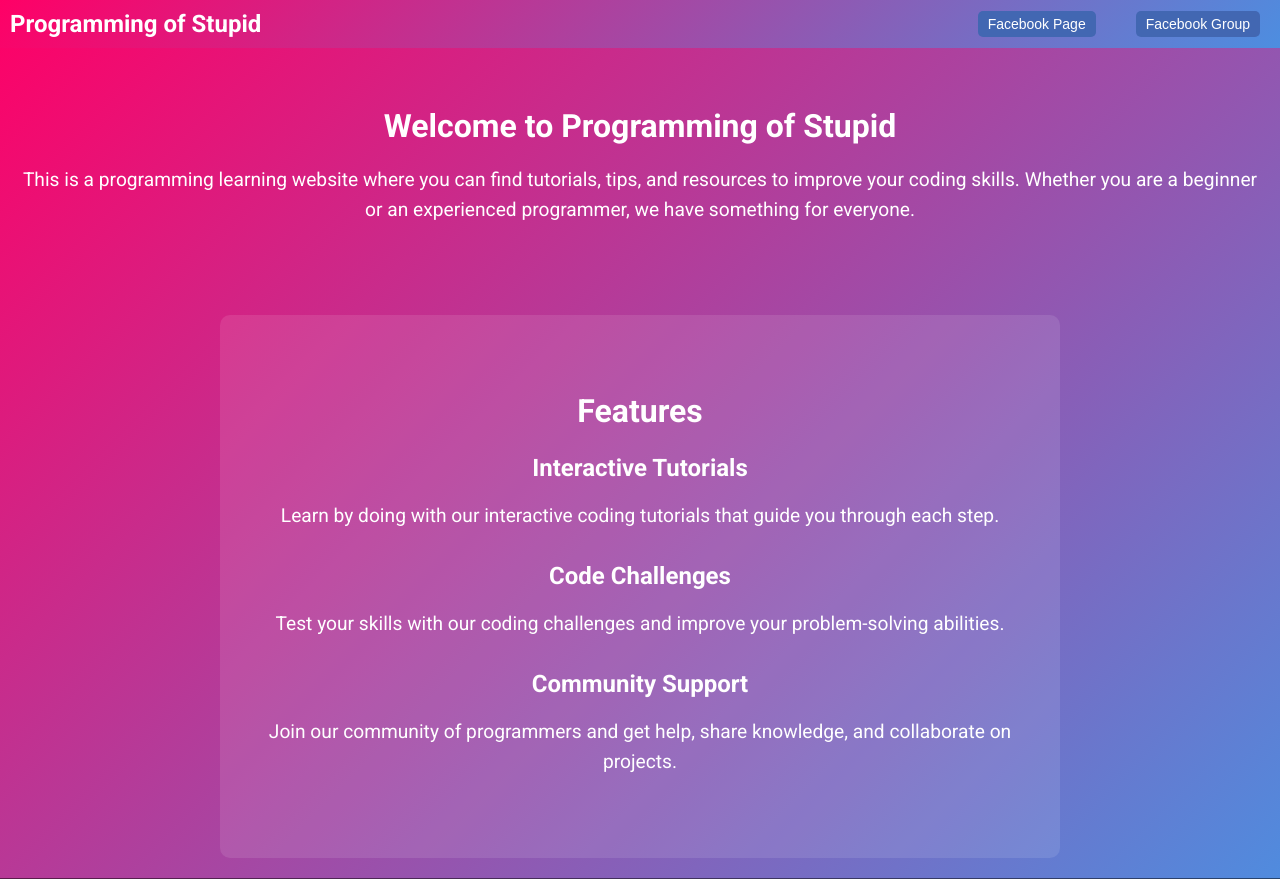
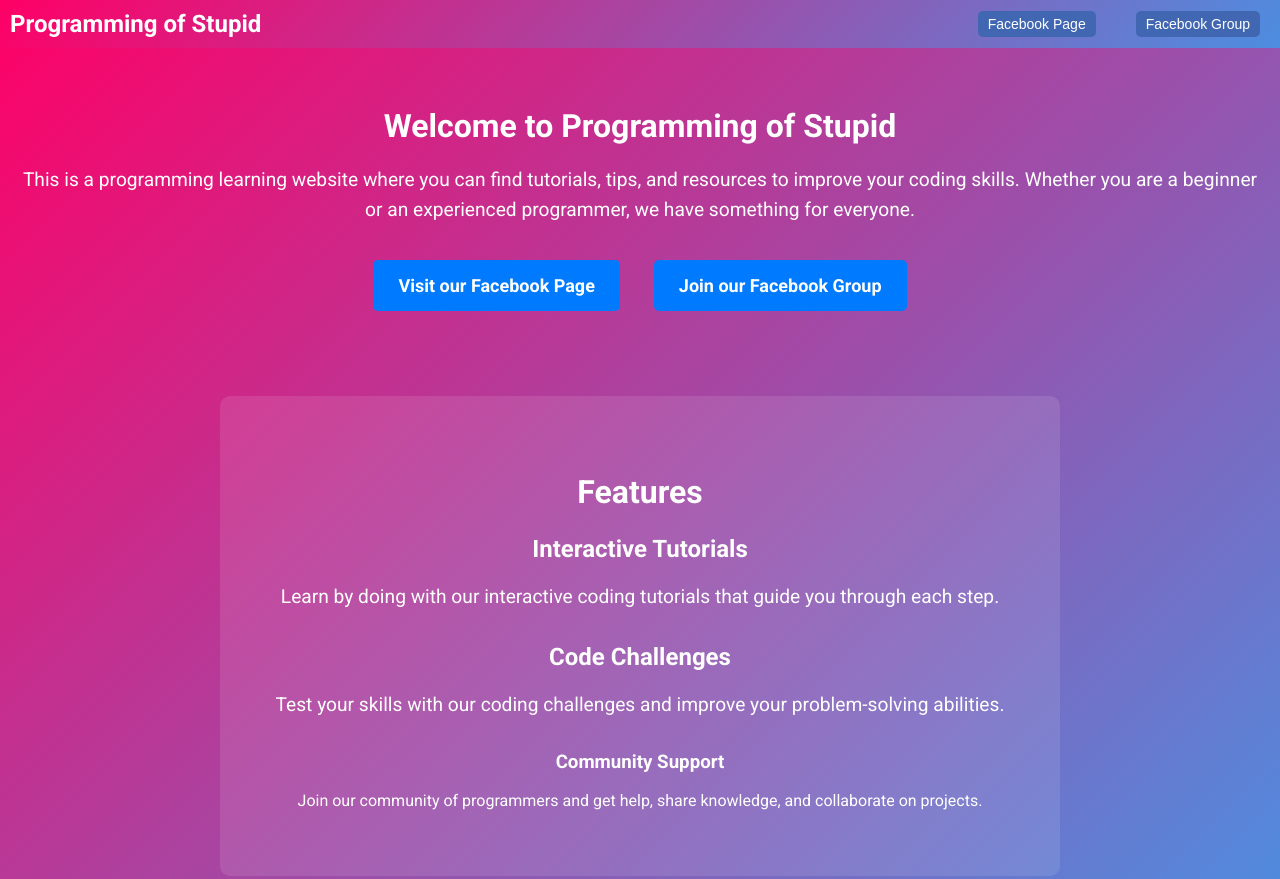
Before and after one commit to mdsafwansabit/programmingofstupid, a plain HTML site: page index.html in a window 1280 px wide. Shown: the top 879 px of the page. Drawn offline with Linux system fonts and the light colour scheme.

Commit message:
Add files via upload

```diff
--- a/index.html
+++ b/index.html
@@ -7,6 +7,25 @@
     <link href="https://fonts.googleapis.com/css2?family=Roboto:wght@400;700&display=swap" rel="stylesheet">
     <link rel="stylesheet" href="style.css">
     <script src="https://kit.fontawesome.com/a076d05399.js" crossorigin="anonymous"></script>
+    <style>
+        .special-button, .attractive-button {
+            display: inline-block;
+            padding: 15px 25px;
+            margin: 15px;
+            font-size: 18px;
+            font-weight: bold;
+            color: #fff;
+            background-color: #007bff;
+            border: none;
+            border-radius: 5px;
+            text-align: center;
+            text-decoration: none;
+            transition: background-color 0.3s ease;
+        }
+        .special-button:hover, .attractive-button:hover {
+            background-color: #0056b3;
+        }
+    </style>
 </head>
 <body>
     <header class="header-container">
@@ -26,6 +45,8 @@
     <div class="content">
         <h2>Welcome to Programming of Stupid</h2>
         <p>This is a programming learning website where you can find tutorials, tips, and resources to improve your coding skills. Whether you are a beginner or an experienced programmer, we have something for everyone.</p>
+        <a href="https://www.facebook.com/programmingofstupid" target="_blank" class="special-button">Visit our Facebook Page</a>
+        <a href="https://www.facebook.com/groups/programmingofstupid" target="_blank" class="attractive-button">Join our Facebook Group</a>
     </div>
     <div class="features">
         <h2>Features</h2>
@@ -37,7 +58,7 @@
             <h3>Code Challenges</h3>
             <p>Test your skills with our coding challenges and improve your problem-solving abilities.</p>
         </div>
-        <div class="feature-item">
+        <div class="feature-item"></div>
             <h3>Community Support</h3>
             <p>Join our community of programmers and get help, share knowledge, and collaborate on projects.</p>
         </div>
```
